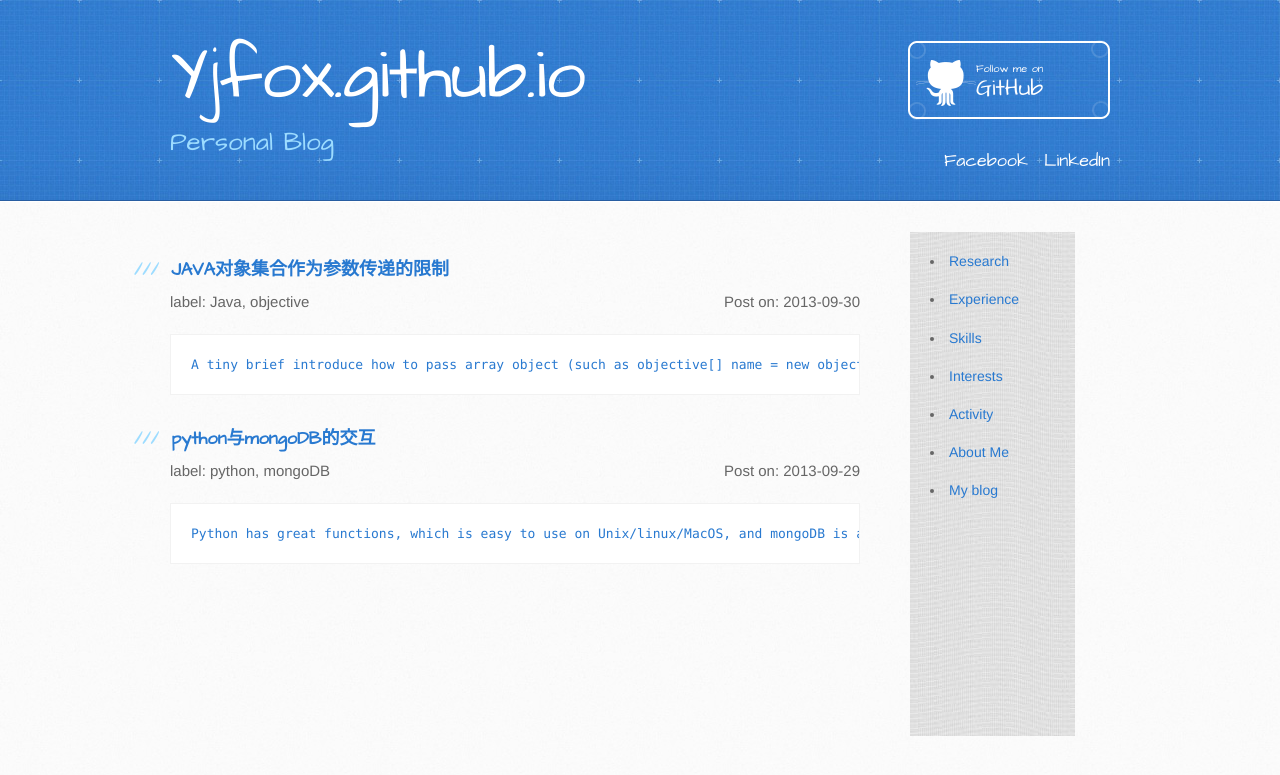
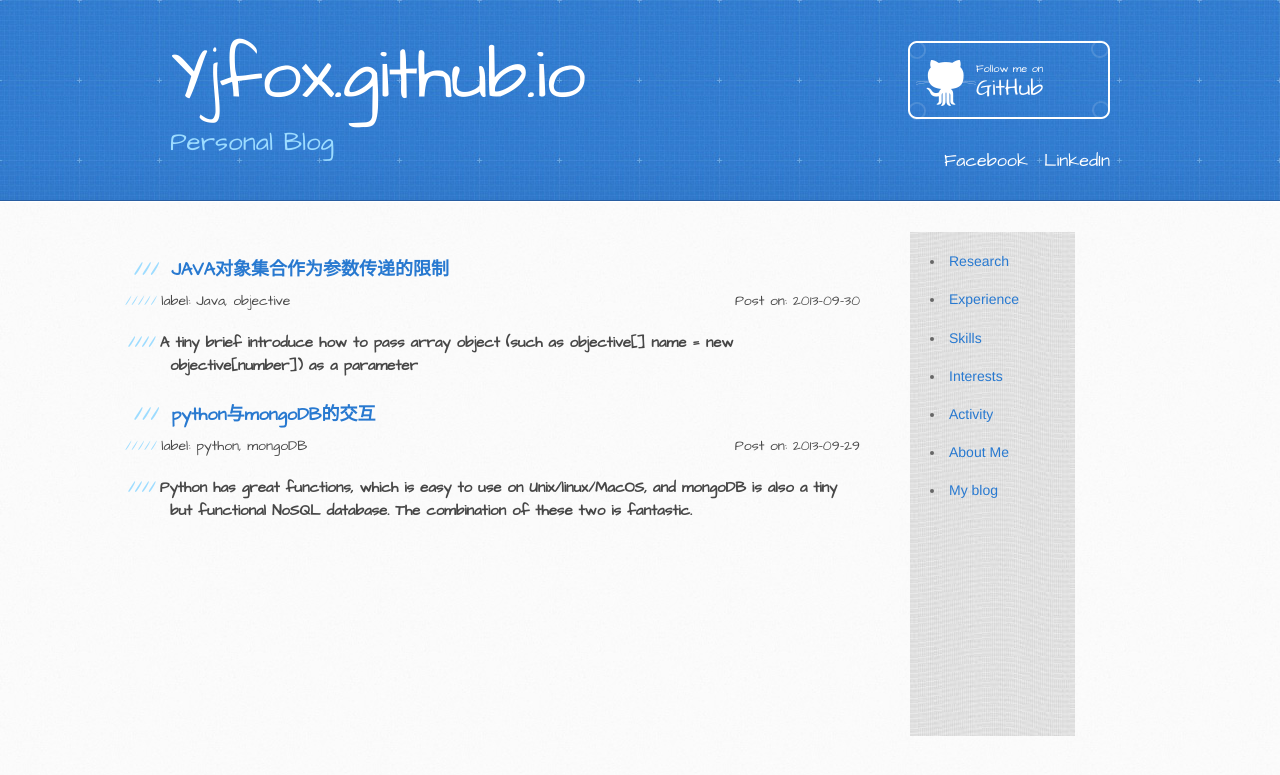
Before and after one commit to yjfox/yjfox.github.io, a Jekyll site: the page built from index.html, in a window 1280 px wide. Shown: the top 775 px of the page. Built offline with Jekyll 4.4.1, drawn with Linux system fonts in a browser that asks for light colours; Markdown is read by kramdown in place of the engine named in the settings.

Commit message:
2013-10-01-Index

```diff
--- a/index.html
+++ b/index.html
@@ -10,11 +10,10 @@ title: yjfox Blog
           <h3>
 <a name="welcome-to-github-pages" class="anchor" href="{{ post.url }}"><span class="octicon octicon-link"></span>{{  post.title }}</a></h3>
 
-<p>label: <label>{{  post.label  }}</label>
-<label id="time">Post on: {{ post.time }}</label></p>
+<h5>label: <label>{{  post.label  }}</label>
+<label id="time">Post on: {{ post.time }}</label></h5>
 
 
-<pre><code>{{  post.brief  }}
-</code></pre>
+<p><h4>{{  post.brief  }}</h4></p>
 
 {% endfor %}
```
